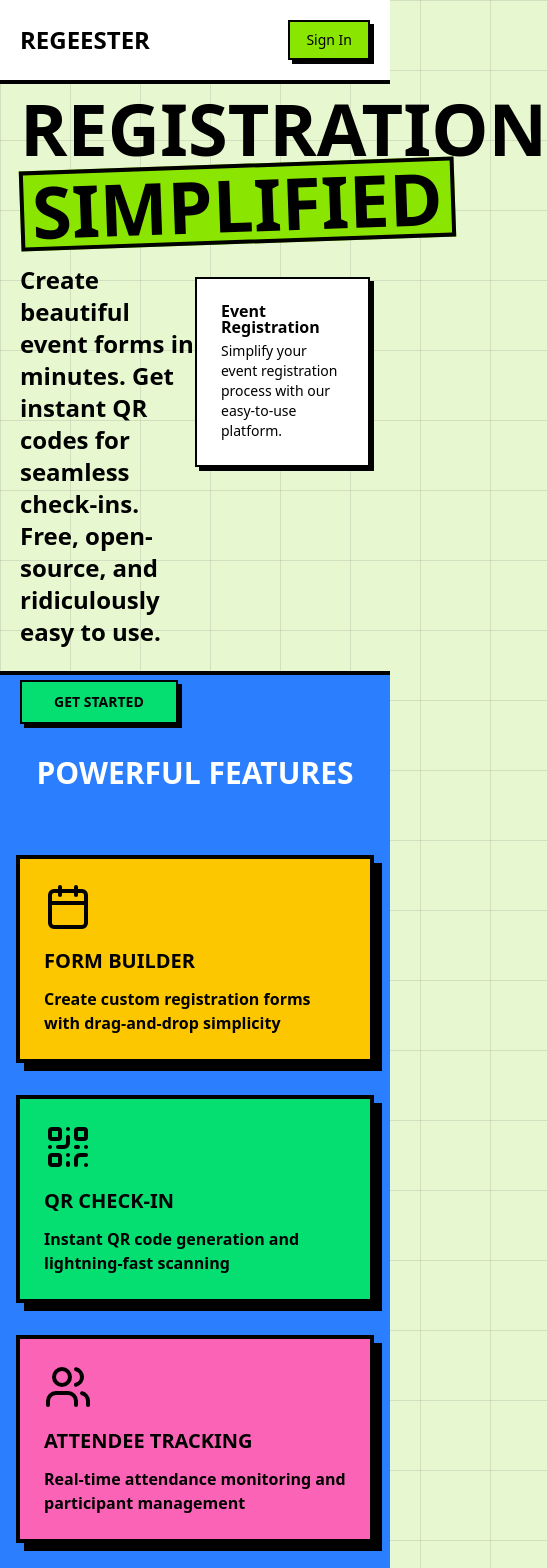
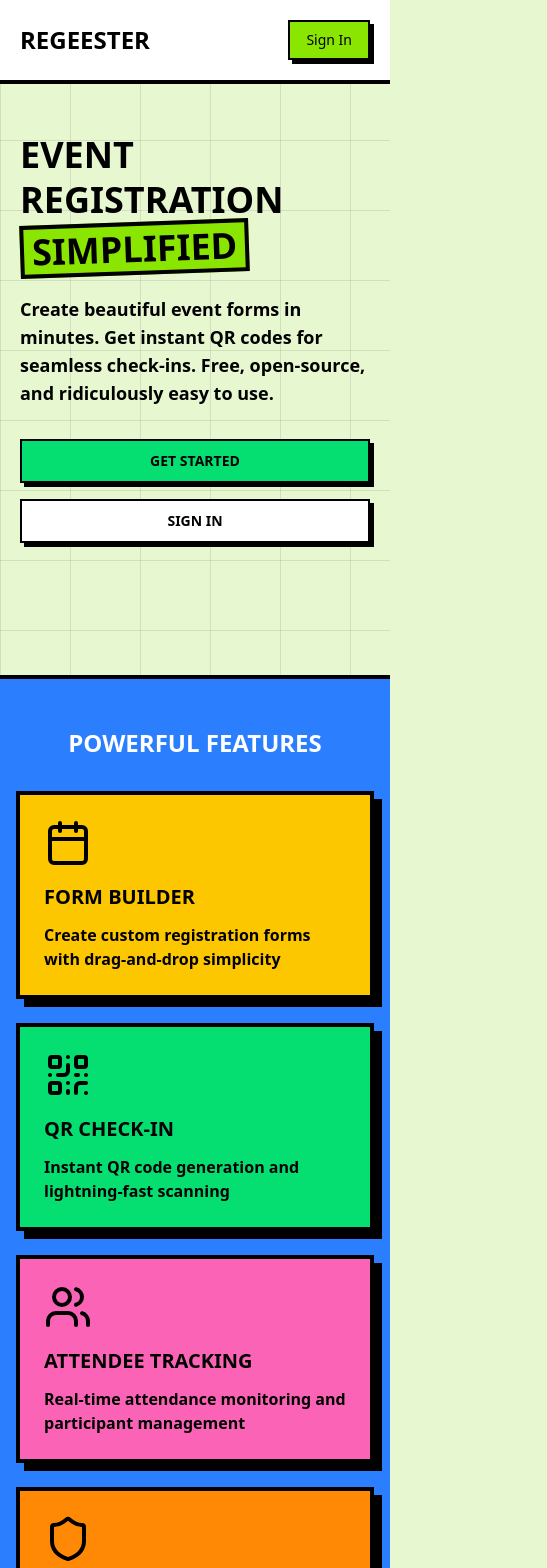
Before and after one commit to theSa1/regeester, a Next.js app: page / in a window 390 px wide. Shown: the top 1568 px of the page, 547 px wide, since content can reach past the window. Built offline with nearby package versions, Linux system fonts and the light colour scheme.

Commit message:
made landing page responsive

```diff
--- a/src/app/(landing)/_components/header.tsx
+++ b/src/app/(landing)/_components/header.tsx
@@ -1,11 +1,14 @@
 import { Button } from "@/components/ui/button";
+import Link from "next/link";
 
 export const Header = () => {
   return (
     <header className="border-b-4 bg-secondary-background fixed top-0 left-0 w-full z-50">
       <div className="p-5 container mx-auto flex justify-between items-center">
         <h1 className="text-2xl font-black">REGEESTER</h1>
-        <Button>Sign In</Button>
+        <Link href="/app/sign-in">
+          <Button>Sign In</Button>
+        </Link>
       </div>
     </header>
   );
--- a/src/app/(landing)/page.tsx
+++ b/src/app/(landing)/page.tsx
@@ -11,10 +11,10 @@ import Link from "next/link";
 export default function Home() {
   return (
     <main>
-      <section className="h-[80vh] border-b-4">
-        <div className="container mx-auto p-5 grid grid-cols-2 h-full">
-          <div className="flex justify-center flex-col h-full">
-            <h2 className="text-7xl font-black text-">
+      <section className="min-h-[80vh] border-b-4">
+        <div className="container mx-auto p-5 grid grid-cols-1 lg:grid-cols-2 gap-8 lg:gap-0 h-full min-h-[80vh]">
+          <div className="flex justify-center flex-col h-full order-2 lg:order-1">
+            <h2 className="text-4xl sm:text-5xl md:text-6xl lg:text-7xl font-black leading-tight">
               EVENT
               <br />
               REGISTRATION
@@ -23,39 +23,43 @@ export default function Home() {
                 SIMPLIFIED
               </span>
             </h2>
-            <p className="text-2xl font-semibold mt-5">
+            <p className="text-lg sm:text-xl lg:text-2xl font-semibold mt-5">
               Create beautiful event forms in minutes. Get instant QR codes for
               seamless check-ins. Free, open-source, and ridiculously easy to
               use.
             </p>
-            <div className="mt-8">
+            <div className="mt-8 flex flex-col sm:flex-row gap-4">
               <Link href="/app/sign-up">
-                <Button size="lg" className="bg-green-400 font-black uppercase">
+                <Button
+                  size="lg"
+                  className="bg-green-400 font-black uppercase w-full sm:w-auto"
+                >
                   Get Started
+                </Button>
+              </Link>
+              <Link href="/app/sign-in">
+                <Button
+                  size="lg"
+                  variant="neutral"
+                  className="font-black uppercase w-full sm:w-auto"
+                >
+                  Sign In
                 </Button>
               </Link>
             </div>
           </div>
-          <div className="flex items-center justify-center">
-            <Card className="w-[400px] bg-secondary-background">
-              <CardHeader>
-                <CardTitle>Event Registration</CardTitle>
-                <CardDescription>
-                  Simplify your event registration process with our easy-to-use
-                  platform.
-                </CardDescription>
-              </CardHeader>
-            </Card>
+          <div className="lg:flex items-center justify-center order-1 lg:order-2 hidden">
+            {/* one day there will be something here (hopefully ;) */}
           </div>
         </div>
       </section>
 
       <section id="features" className="bg-blue-500 border-b-4 border-black">
-        <div className="container mx-auto px-4 sm:px-6 lg:px-8 py-20">
-          <h2 className="text-3xl md:text-5xl font-black text-white text-center mb-16">
+        <div className="container mx-auto px-4 sm:px-6 lg:px-8 py-12 sm:py-16 lg:py-20">
+          <h2 className="text-2xl sm:text-3xl md:text-4xl lg:text-5xl font-black text-white text-center mb-8 sm:mb-12 lg:mb-16">
             POWERFUL FEATURES
           </h2>
-          <div className="grid md:grid-cols-2 lg:grid-cols-4 gap-8">
+          <div className="grid grid-cols-1 sm:grid-cols-2 lg:grid-cols-4 gap-6 sm:gap-8">
             <div className="bg-yellow-400 border-4 border-black p-6 shadow-[8px_8px_0px_0px_rgba(0,0,0,1)] hover:shadow-[4px_4px_0px_0px_rgba(0,0,0,1)] hover:translate-x-[4px] hover:translate-y-[4px] transition-all duration-200">
               <Calendar className="h-12 w-12 text-black mb-4" />
               <h3 className="text-xl font-black text-black mb-3">
@@ -97,11 +101,11 @@ export default function Home() {
       </section>
 
       <section className="bg-green-400 border-b-4 border-black">
-        <div className="container mx-auto px-4 sm:px-6 lg:px-8 py-20">
-          <h2 className="text-3xl md:text-5xl font-black text-black text-center mb-16">
+        <div className="container mx-auto px-4 sm:px-6 lg:px-8 py-12 sm:py-16 lg:py-20">
+          <h2 className="text-2xl sm:text-3xl md:text-4xl lg:text-5xl font-black text-black text-center mb-8 sm:mb-12 lg:mb-16">
             HOW IT WORKS
           </h2>
-          <div className="grid md:grid-cols-3 gap-8">
+          <div className="grid grid-cols-1 md:grid-cols-3 gap-8 lg:gap-12">
             <div className="text-center">
               <div className="bg-white border-4 border-black rounded-full w-20 h-20 flex items-center justify-center mx-auto mb-6 shadow-[4px_4px_0px_0px_rgba(0,0,0,1)]">
                 <span className="text-3xl font-black text-black">1</span>
@@ -143,34 +147,32 @@ export default function Home() {
       </section>
 
       <section className="bg-yellow-400 border-b-4 border-black">
-        <div className="max-w-4xl mx-auto px-4 sm:px-6 lg:px-8 py-20 text-center">
-          <h2 className="text-3xl md:text-5xl font-black text-black mb-6">
+        <div className="max-w-4xl mx-auto px-4 sm:px-6 lg:px-8 py-12 sm:py-16 lg:py-20 text-center">
+          <h2 className="text-2xl sm:text-3xl md:text-4xl lg:text-5xl font-black text-black mb-4 sm:mb-6">
             READY TO SIMPLIFY YOUR EVENTS?
           </h2>
-          <p className="text-xl font-bold text-black mb-8">
+          <p className="text-lg sm:text-xl font-bold text-black mb-6 sm:mb-8">
             Join thousands of organizers who trust Regeester for their events
           </p>
           <div className="flex flex-col sm:flex-row gap-4 justify-center">
-            {/* <button className="bg-pink-500 text-white font-black px-10 py-4 border-4 border-black shadow-[8px_8px_0px_0px_rgba(0,0,0,1)] hover:shadow-[4px_4px_0px_0px_rgba(0,0,0,1)] hover:translate-x-[4px] hover:translate-y-[4px] transition-all duration-200 text-lg flex items-center justify-center">
-              GET STARTED FREE
-              <ArrowRight className="ml-2 h-5 w-5" />
-            </button> */}
+            <Link href="/app/sign-up">
               <Button
                 size="lg"
                 variant="neutral"
-              className="font-black uppercase"
+                className="font-black uppercase w-full sm:w-auto"
               >
                 Get Started Free
                 <ArrowRight className="ml-2 h-5 w-5" />
               </Button>
+            </Link>
           </div>
         </div>
       </section>
 
       <footer className="bg-black text-white">
-        <div className="container mx-auto px-4 sm:px-6 lg:px-8 py-12">
+        <div className="container mx-auto px-4 sm:px-6 lg:px-8 py-8 sm:py-12">
           <div className="text-center">
-            <p className="text-gray-400 font-bold">
+            <p className="text-sm sm:text-base text-gray-400 font-bold">
               © 2025 Regeester. Free and open source software.{" "}
               <span className="text-yellow-400">
                 Built with ❤️ for the community.
```
Lines whose indentation alone changed are shown as unchanged.
